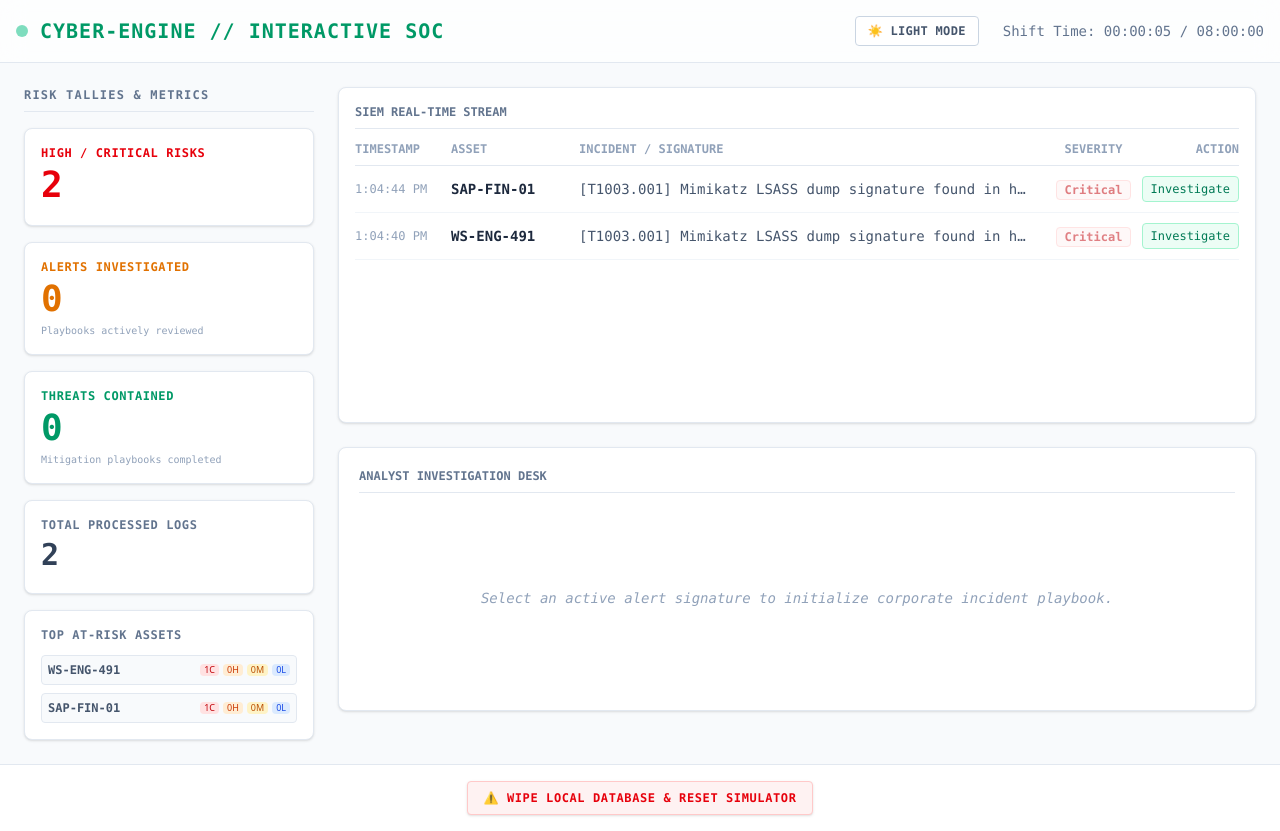
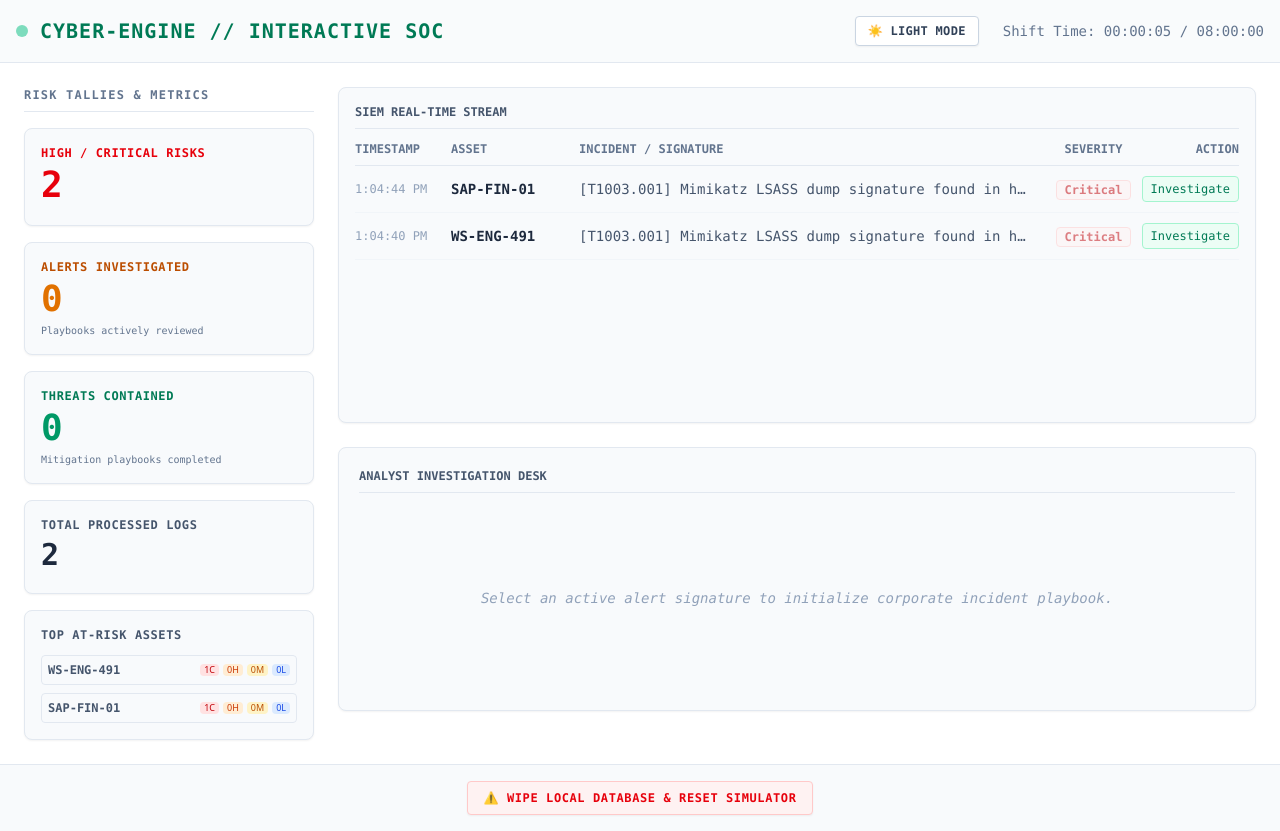
Before and after one commit to rwilson-gcc/my-soc-simulator, a plain HTML site: page index.html in a window 1280 px wide. Drawn offline with nearby package versions, Linux system fonts and the light colour scheme.

Commit message:
Refactor index.html for better styling and layout
Updated HTML structure and styling for improved appearance.

```diff
--- a/index.html
+++ b/index.html
@@ -8,21 +8,21 @@
     <style>
         /* Modern theme-aware scrollbars */
         ::-webkit-scrollbar { width: 6px; }
-        ::-webkit-scrollbar-track { background: var(--color-slate-100, #f1f5f9); }
-        :root[data-theme="dark"] ::-webkit-scrollbar-track { background: var(--color-slate-900, #0f172a); }
-        ::-webkit-scrollbar-thumb { background: var(--color-slate-300, #cbd5e1); border-radius: 3px; }
-        :root[data-theme="dark"] ::-webkit-scrollbar-thumb { background: var(--color-slate-700, #334155); border-radius: 3px; }
+        ::-webkit-scrollbar-track { background: #f1f5f9; }
+        :root[data-theme="dark"] ::-webkit-scrollbar-track { background: #0f172a; }
+        ::-webkit-scrollbar-thumb { background: #cbd5e1; border-radius: 3px; }
+        :root[data-theme="dark"] ::-webkit-scrollbar-thumb { background: #334155; border-radius: 3px; }
     </style>
 </head>
-<body class="bg-slate-50 text-slate-900 dark:bg-slate-950 dark:text-slate-100 font-mono min-h-screen flex flex-col transition-colors duration-200">
+<body class="bg-white text-slate-900 dark:bg-slate-950 dark:text-slate-100 font-mono min-h-screen flex flex-col transition-colors duration-200">
 
-    <header class="border-b border-slate-200 bg-white/70 dark:border-slate-800 dark:bg-slate-900/50 p-4 flex justify-between items-center backdrop-blur-md">
+    <header class="border-b border-slate-200 bg-slate-50/80 dark:border-slate-800 dark:bg-slate-900/50 p-4 flex justify-between items-center backdrop-blur-md">
         <div class="flex items-center gap-3">
             <span class="animate-pulse h-3 w-3 rounded-full bg-emerald-500"></span>
-            <h1 class="text-xl font-bold tracking-wider text-emerald-600 dark:text-emerald-400">CYBER-ENGINE // INTERACTIVE SOC</h1>
+            <h1 class="text-xl font-bold tracking-wider text-emerald-700 dark:text-emerald-400">CYBER-ENGINE // INTERACTIVE SOC</h1>
         </div>
         <div class="flex items-center gap-6">
-            <button onclick="toggleSystemTheme()" class="text-xs font-bold tracking-wide border border-slate-300 text-slate-600 bg-white hover:bg-slate-100 dark:border-slate-700 dark:text-slate-300 dark:bg-slate-900 dark:hover:bg-slate-800 px-3 py-1.5 rounded transition-all cursor-pointer" id="theme-btn">
+            <button onclick="toggleSystemTheme()" class="text-xs font-bold tracking-wide border border-slate-300 text-slate-700 bg-white hover:bg-slate-100 dark:border-slate-700 dark:text-slate-300 dark:bg-slate-900 dark:hover:bg-slate-800 px-3 py-1.5 rounded transition-all cursor-pointer shadow-xs" id="theme-btn">
                 🌙 DARK MODE
             </button>
             <div class="text-sm text-slate-500 dark:text-slate-400" id="sim-clock">Shift Time: 00:00:00</div>
@@ -34,42 +34,42 @@
         <section class="xl:col-span-1 flex flex-col gap-4">
             <h2 class="text-xs uppercase tracking-widest text-slate-500 dark:text-slate-400 font-bold border-b border-slate-200 dark:border-slate-800 pb-2">Risk Tallies & Metrics</h2>
 
-            <div class="bg-white border border-slate-200 dark:bg-slate-900 dark:border-red-900/40 rounded-lg p-4 flex flex-col justify-between shadow-sm">
+            <div class="bg-slate-50 border border-slate-200 dark:bg-slate-900 dark:border-red-900/40 rounded-lg p-4 flex flex-col justify-between shadow-xs">
                 <span class="text-xs font-bold uppercase text-red-600 dark:text-red-400 tracking-wider">High / Critical Risks</span>
                 <span class="text-4xl font-black text-red-600 dark:text-red-500 my-1" id="tally-high">0</span>
             </div>
 
-            <div class="bg-white border border-slate-200 dark:bg-slate-900 dark:border-amber-900/30 rounded-lg p-4 flex flex-col justify-between shadow-sm">
-                <span class="text-xs font-bold uppercase text-amber-600 dark:text-amber-400 tracking-wider">Alerts Investigated</span>
+            <div class="bg-slate-50 border border-slate-200 dark:bg-slate-900 dark:border-amber-900/30 rounded-lg p-4 flex flex-col justify-between shadow-xs">
+                <span class="text-xs font-bold uppercase text-amber-700 dark:text-amber-400 tracking-wider">Alerts Investigated</span>
                 <span class="text-4xl font-black text-amber-600 dark:text-amber-500 my-1" id="tally-investigated">0</span>
-                <span class="text-[10px] text-slate-400 dark:text-slate-500">Playbooks actively reviewed</span>
+                <span class="text-[10px] text-slate-500 dark:text-slate-400">Playbooks actively reviewed</span>
             </div>
 
-            <div class="bg-white border border-slate-200 dark:bg-slate-900 dark:border-emerald-900/30 rounded-lg p-4 flex flex-col justify-between shadow-sm">
-                <span class="text-xs font-bold uppercase text-emerald-600 dark:text-emerald-400 tracking-wider">Threats Contained</span>
+            <div class="bg-slate-50 border border-slate-200 dark:bg-slate-900 dark:border-emerald-900/30 rounded-lg p-4 flex flex-col justify-between shadow-xs">
+                <span class="text-xs font-bold uppercase text-emerald-700 dark:text-emerald-400 tracking-wider">Threats Contained</span>
                 <span class="text-4xl font-black text-emerald-600 dark:text-emerald-400 my-1" id="tally-contained">0</span>
-                <span class="text-[10px] text-slate-400 dark:text-slate-500">Mitigation playbooks completed</span>
+                <span class="text-[10px] text-slate-500 dark:text-slate-400">Mitigation playbooks completed</span>
             </div>
 
-            <div class="bg-white border border-slate-200 dark:bg-slate-900 dark:border-slate-800 rounded-lg p-4 flex flex-col justify-between shadow-sm">
-                <span class="text-xs font-bold uppercase text-slate-500 dark:text-slate-400 tracking-wider">Total Processed Logs</span>
-                <span class="text-3xl font-black text-slate-700 dark:text-slate-300 my-1" id="tally-total">0</span>
+            <div class="bg-slate-50 border border-slate-200 dark:bg-slate-900 dark:border-slate-800 rounded-lg p-4 flex flex-col justify-between shadow-xs">
+                <span class="text-xs font-bold uppercase text-slate-600 dark:text-slate-400 tracking-wider">Total Processed Logs</span>
+                <span class="text-3xl font-black text-slate-800 dark:text-slate-300 my-1" id="tally-total">0</span>
             </div>
 
-            <div class="bg-white border border-slate-200 dark:bg-slate-900 dark:border-slate-800 rounded-lg p-4 flex-1 flex flex-col shadow-sm">
-                <span class="text-xs font-bold uppercase text-slate-500 dark:text-slate-400 tracking-wider mb-3">Top At-Risk Assets</span>
+            <div class="bg-slate-50 border border-slate-200 dark:bg-slate-900 dark:border-slate-800 rounded-lg p-4 flex-1 flex flex-col shadow-xs">
+                <span class="text-xs font-bold uppercase text-slate-600 dark:text-slate-400 tracking-wider mb-3">Top At-Risk Assets</span>
                 <div id="server-tally-list" class="flex flex-col gap-2 overflow-y-auto max-h-[220px] text-sm"></div>
             </div>
         </section>
 
         <section class="xl:col-span-3 flex flex-col gap-6">
 
-            <div class="bg-white border border-slate-200 dark:bg-slate-900/40 dark:border-slate-800 rounded-lg p-4 h-[42vh] flex flex-col shadow-sm">
-                <div class="text-xs uppercase text-slate-500 dark:text-slate-400 font-bold border-b border-slate-200 dark:border-slate-800 pb-2 mb-3">SIEM Real-Time Stream</div>
+            <div class="bg-slate-50 border border-slate-200 dark:bg-slate-900/40 dark:border-slate-800 rounded-lg p-4 h-[42vh] flex flex-col shadow-xs">
+                <div class="text-xs uppercase text-slate-600 dark:text-slate-400 font-bold border-b border-slate-200 dark:border-slate-800 pb-2 mb-3">SIEM Real-Time Stream</div>
                 <div class="flex-1 overflow-y-auto">
                     <table class="w-full text-left">
                         <thead>
-                            <tr class="text-xs text-slate-400 dark:text-slate-500 uppercase border-b border-slate-200 dark:border-slate-900">
+                            <tr class="text-xs text-slate-500 dark:text-slate-500 uppercase border-b border-slate-200 dark:border-slate-900">
                                 <th class="pb-2 w-24">Timestamp</th>
                                 <th class="pb-2 w-32">Asset</th>
                                 <th class="pb-2">Incident / Signature</th>
@@ -77,13 +77,13 @@
                                 <th class="pb-2 w-24 text-right">Action</th>
                             </tr>
                         </thead>
-                        <tbody id="alert-stream-body" class="divide-y divide-slate-100 dark:divide-slate-900 text-sm"></tbody>
+                        <tbody id="alert-stream-body" class="divide-y divide-slate-200 dark:divide-slate-900 text-sm"></tbody>
                     </table>
                 </div>
             </div>
 
-            <div class="bg-white border border-slate-200 dark:bg-slate-900 dark:border-slate-800 rounded-lg p-5 h-[33vh] flex flex-col shadow-sm" id="playbook-desk">
-                <div class="text-xs uppercase text-slate-500 dark:text-slate-400 font-bold border-b border-slate-200 dark:border-slate-800 pb-2 mb-3">Analyst Investigation Desk</div>
+            <div class="bg-slate-50 border border-slate-200 dark:bg-slate-900 dark:border-slate-800 rounded-lg p-5 h-[33vh] flex flex-col shadow-xs" id="playbook-desk">
+                <div class="text-xs uppercase text-slate-600 dark:text-slate-400 font-bold border-b border-slate-200 dark:border-slate-800 pb-2 mb-3">Analyst Investigation Desk</div>
                 <div id="playbook-content" class="flex-1 flex flex-col justify-center items-center text-slate-400 dark:text-slate-500 italic text-sm">
                     Select an active alert signature to initialize corporate incident playbook.
                 </div>
@@ -92,8 +92,8 @@
         </section>
     </main>
 
-    <footer class="p-4 bg-white border-t border-slate-200 dark:bg-slate-950 dark:border-slate-900 flex justify-center items-center">
-        <button onclick="resetSimulationSession()" class="text-xs font-bold tracking-wider text-red-600 bg-red-50 border border-red-200 hover:bg-red-100 dark:text-red-400 dark:bg-red-950/20 dark:border-red-900/40 dark:hover:bg-red-950/40 px-4 py-2 rounded transition-all cursor-pointer shadow-sm">
+    <footer class="p-4 bg-slate-50 border-t border-slate-200 dark:bg-slate-950 dark:border-slate-900 flex justify-center items-center">
+        <button onclick="resetSimulationSession()" class="text-xs font-bold tracking-wider text-red-600 bg-red-50 border border-red-200 hover:bg-red-100 dark:text-red-400 dark:bg-red-950/20 dark:border-red-900/40 dark:hover:bg-red-950/40 px-4 py-2 rounded transition-all cursor-pointer shadow-xs">
             ⚠️ WIPE LOCAL DATABASE & RESET SIMULATOR
         </button>
     </footer>
```
